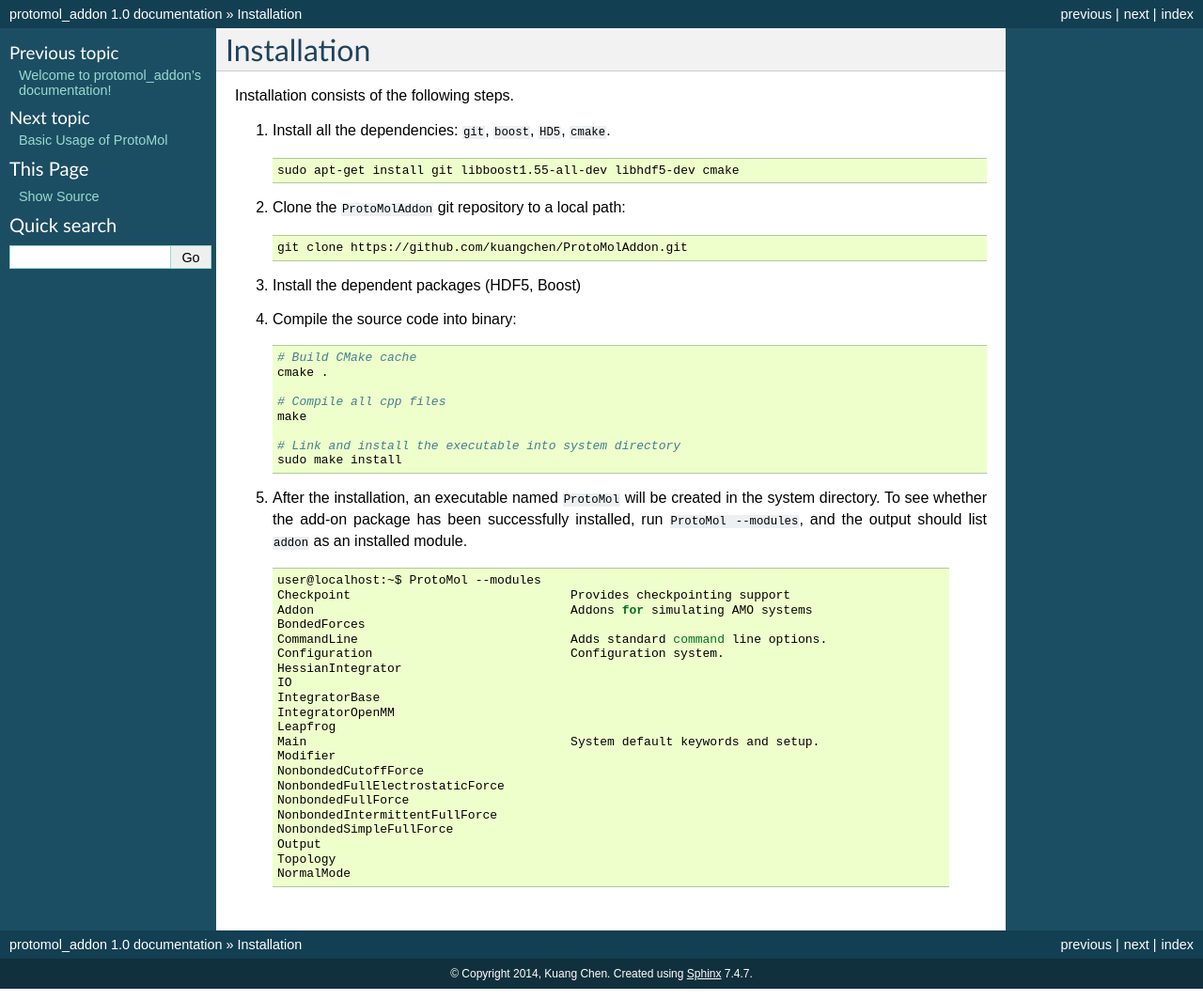
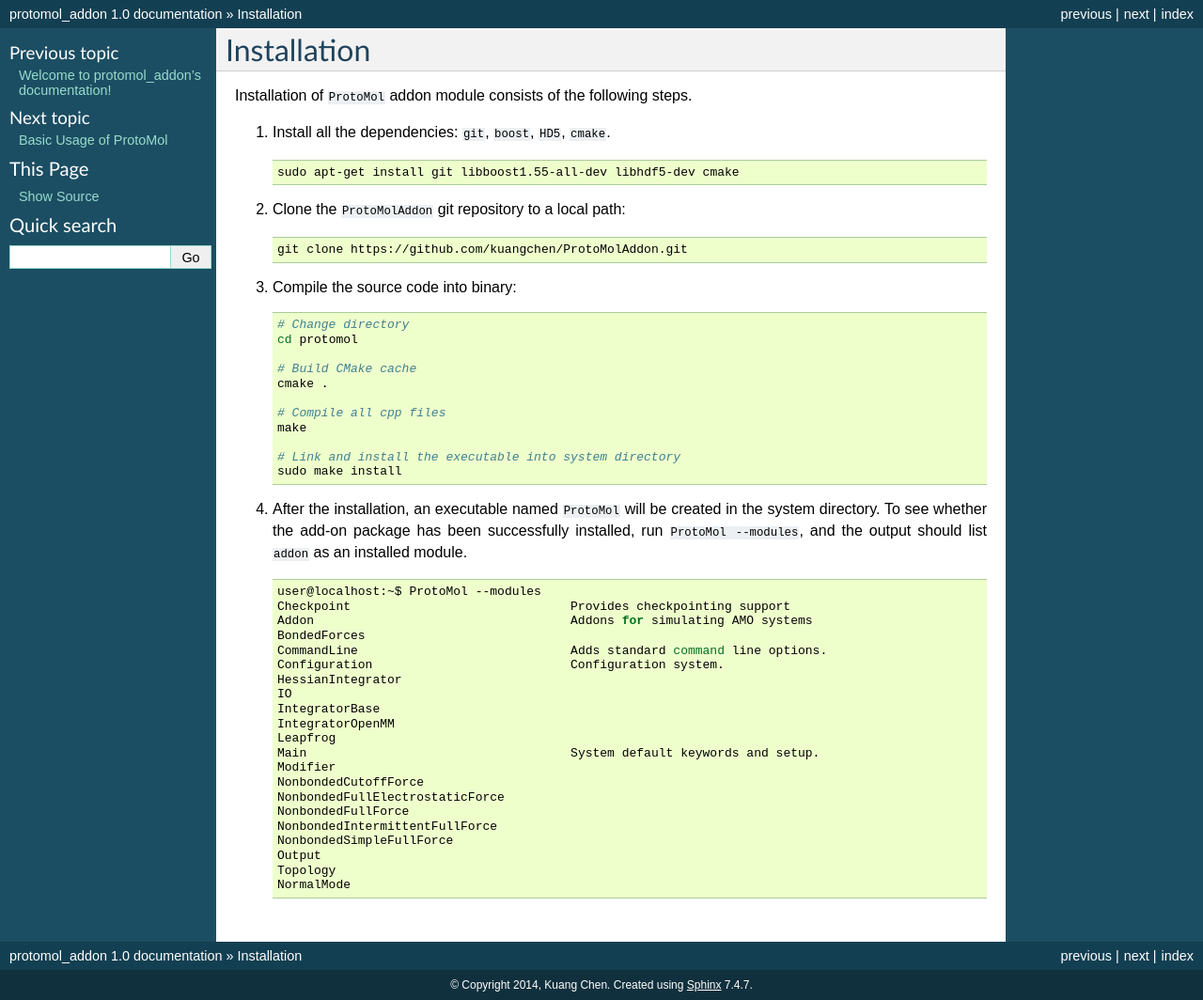
Before and after one commit to kuangchen/ProtoMolAddonModule, a Sphinx documentation site: the page built from manual/source/Installation.rst, in a window 1280 px wide. Shown: the whole page at 94% size. Built offline with Sphinx 7.4.7, drawn with Linux system fonts in a browser that asks for light colours.

Commit message:
Finish Installion chapter

```diff
--- a/manual/source/Installation.rst
+++ b/manual/source/Installation.rst
@@ -1,7 +1,7 @@
 Installation
 =============================
 
-Installation consists of the following steps.
+Installation of ``ProtoMol`` addon module consists of the following steps.
 
 1. Install all the dependencies: ``git``, ``boost``, ``HD5``, ``cmake``.
 
@@ -15,11 +15,12 @@ Installation consists of the following steps.
 
       git clone https://github.com/kuangchen/ProtoMolAddon.git
 
-3. Install the dependent packages (HDF5, Boost)
-
-4. Compile the source code into binary:
+3. Compile the source code into binary:
 
    .. code-block:: bash
+
+      # Change directory
+      cd protomol
 
       # Build CMake cache
       cmake .
```
Also changed, not shown: other parts of manual/source/Installation.rst (+1 -1 lines), 5 other files.
